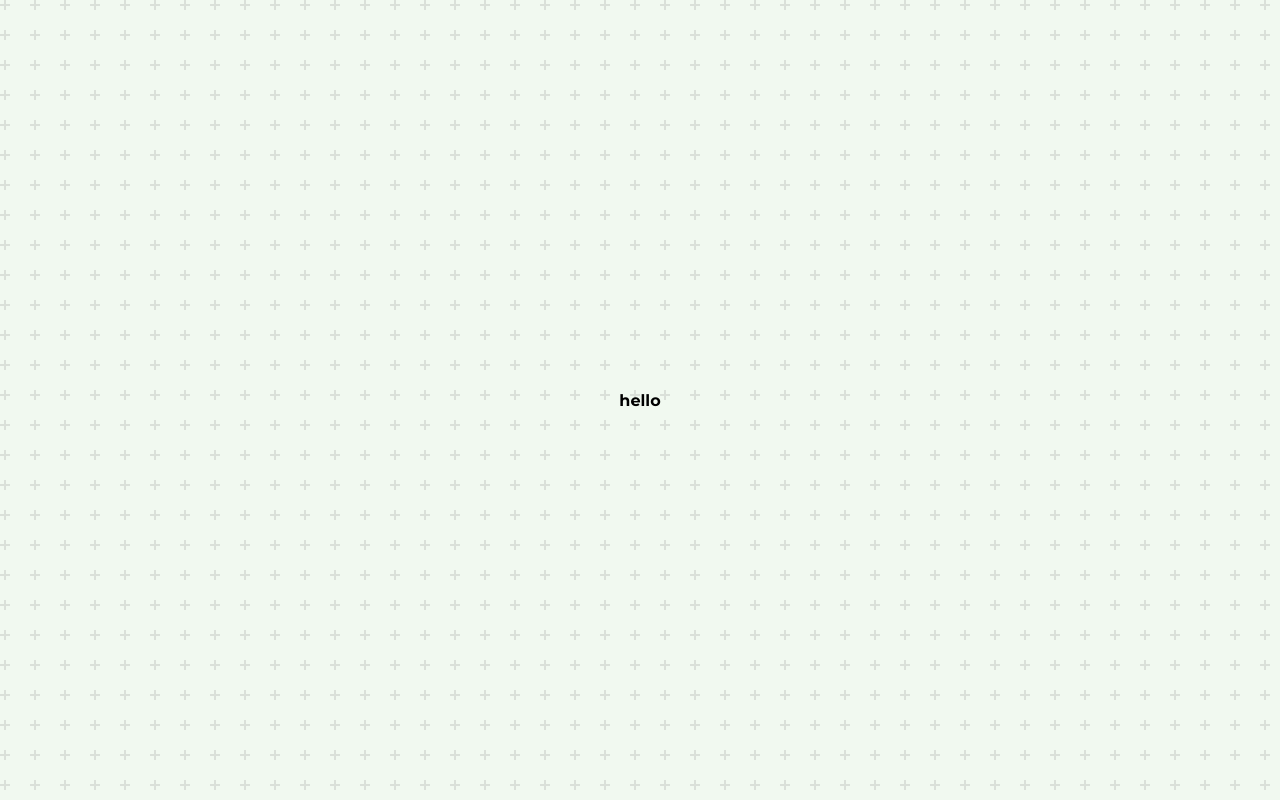
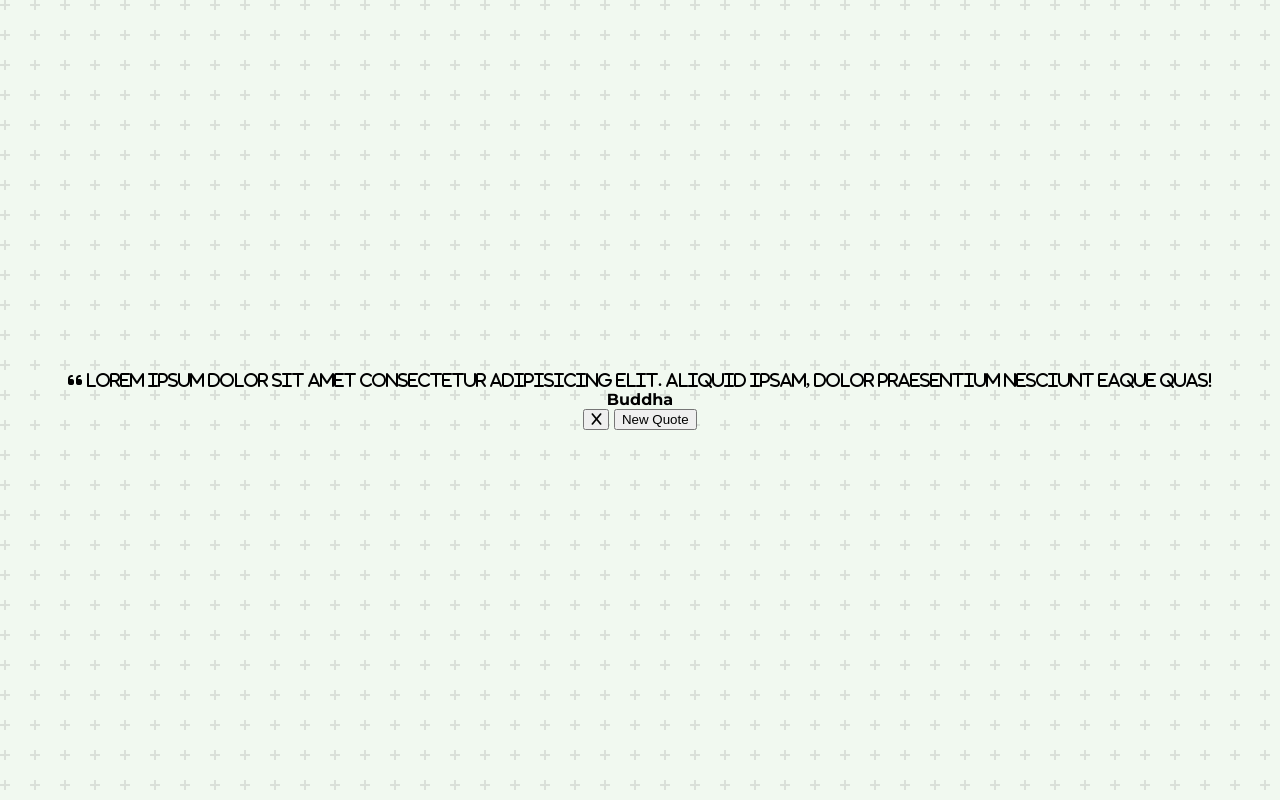
Before and after one commit to danybala/quote_gen, a plain HTML site: page index.html in a window 1280 px wide. Drawn offline with Linux system fonts and the light colour scheme.

Commit message:
add classes and divs into html

```diff
--- a/index.html
+++ b/index.html
@@ -1,14 +1,37 @@
 <!DOCTYPE html>
 <html lang="en">
 	<head>
-    <meta charset="UTF-8">
-    <meta name="viewport" content="width=device-width, initial-scale=1.0">
+		<meta charset="UTF-8" />
+		<meta name="viewport" content="width=device-width, initial-scale=1.0" />
 		<title>Quote Generator</title>
-    <link rel="stylesheet" href="style.css">
+		<link rel="stylesheet" href="style.css" />
+		<link
+			rel="stylesheet"
+			href="https://cdnjs.cloudflare.com/ajax/libs/font-awesome/6.6.0/css/all.min.css"
+		/>
 	</head>
 	<body>
 		<div class="quote-container" id="quote-container">
-        hello
+			<!-- Quote element -->
+			<div class="quote-text">
+				<i class="fas fa-quote-left">
+					<span id="quote">
+						Lorem ipsum dolor sit amet consectetur adipisicing elit.
+						Aliquid ipsam, dolor praesentium nesciunt eaque quas!
+					</span>
+				</i>
+			</div>
+
+			<div class="quote-author">
+				<span id="author">Buddha</span>
+			</div>
+
+			<div class="button-container">
+				<button class="twitter-button" id="x" title="Tweet THIS!">
+					<i class="fab fa-x"></i>
+				</button>
+				<button id="new-quote">New Quote</button>
+			</div>
 		</div>
 		<script src="script.js"></script>
 	</body>
```
Lines whose indentation alone changed are shown as unchanged.
